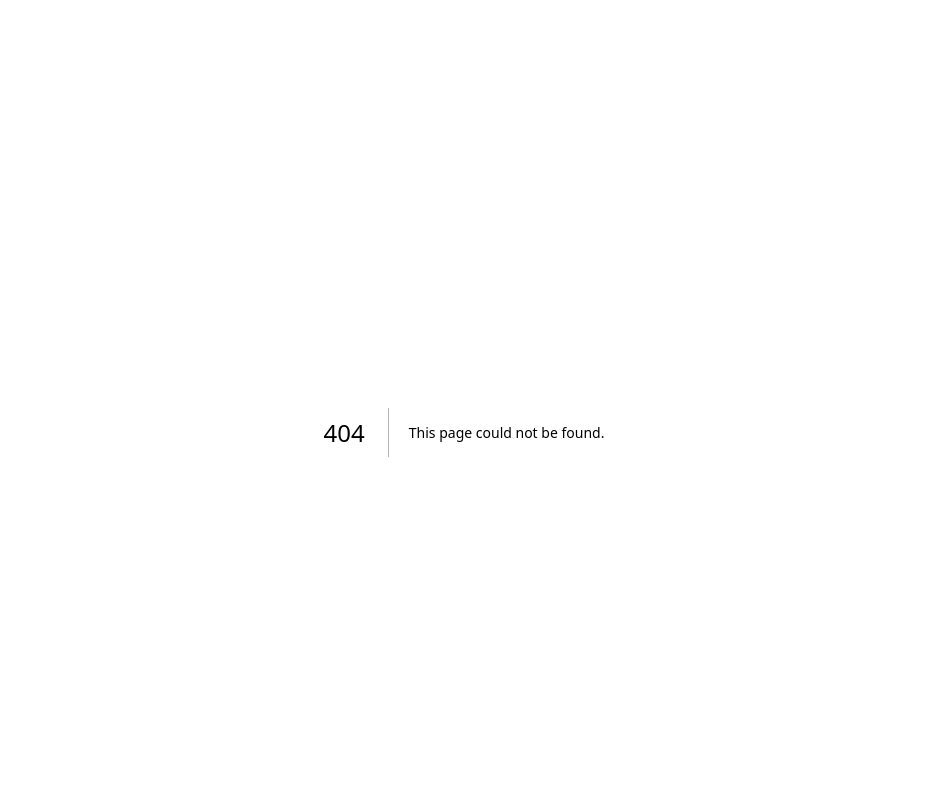
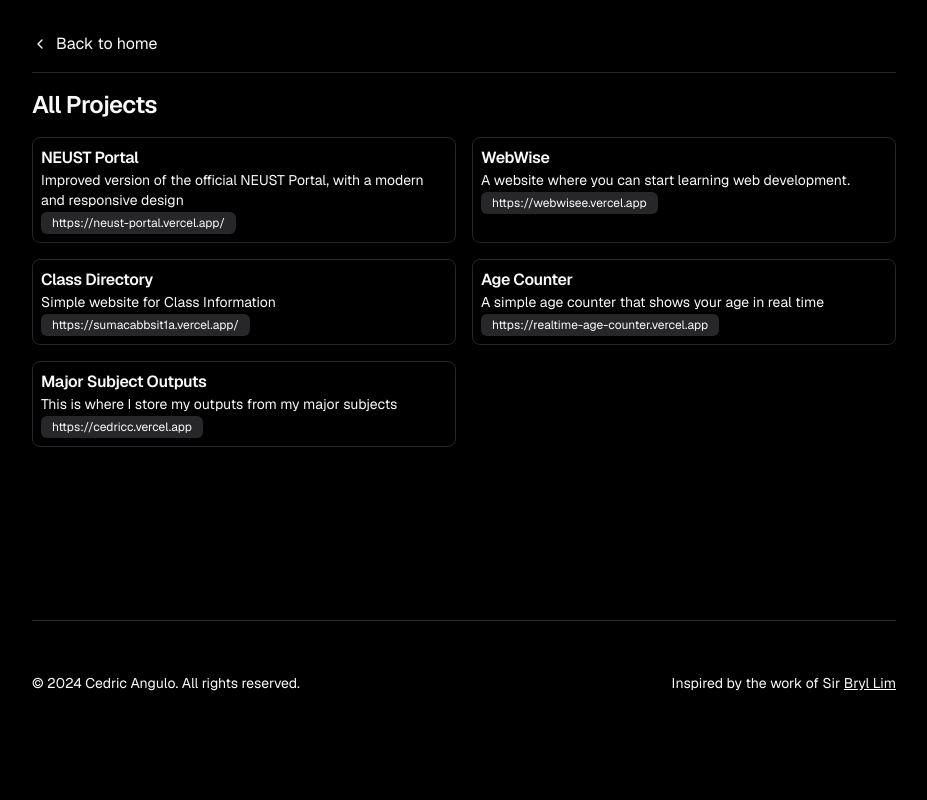
Before and after one commit to bryan308/simplified-portfolio, a Next.js app: page /projects in a window 1280 px wide. Before the commit this address had no page. Shown: the top 800 px of the page, without its empty margins (176-1103 px from the left). Built offline with nearby package versions, Linux system fonts and the light colour scheme.

Commit message:
feat: add new page for other projects and decreased animations duration

```diff
--- a/app/page.tsx
+++ b/app/page.tsx
@@ -15,7 +15,7 @@ export default function Home() {
 			<Profile />
 			<div className="grid gap-2 grid-cols-6 w-full mt-8">
 				<BentoCard
-					delay={0.5}
+					delay={0.4}
 					colSpan="col-span-6 md:col-span-4"
 					rowSpan="row-span-1 md:row-span-2"
 					title="About"
@@ -42,7 +42,7 @@ export default function Home() {
 					</p>
 				</BentoCard>
 				<BentoCard
-					delay={0.75}
+					delay={0.425}
 					colSpan="col-span-6 md:col-span-2"
 					rowSpan="row-span-1 md:row-span-3"
 					title="Education"
@@ -51,16 +51,19 @@ export default function Home() {
 					<EducationTimeline />
 				</BentoCard>
 				<BentoCard
-					delay={1}
+					delay={0.45}
 					colSpan="col-span-6 md:col-span-4"
 					rowSpan="row-span-1 md:row-span-2"
 					title="Recent Projects"
 					icon={<AppWindow className="size-5" />}
+					hasOwnPage
+					pathText="View all"
+					pagePath="/projects"
 				>
 					<RecentProjects />
 				</BentoCard>
 				<BentoCard
-					delay={1.5}
+					delay={0.475}
 					colSpan="col-span-6 md:col-span-2"
 					rowSpan="row-span-1 md:row-span-2"
 					title="Connect"
@@ -70,7 +73,7 @@ export default function Home() {
 					<Connect />
 				</BentoCard>
 				<BentoCard
-					delay={1.75}
+					delay={0.5}
 					colSpan="col-span-6 md:col-span-4"
 					rowSpan="row-span-1"
 					title="Tech Stack"
@@ -80,7 +83,7 @@ export default function Home() {
 					<TechStack />
 				</BentoCard>
 				<BentoCard
-					delay={1.75}
+					delay={0.5}
 					colSpan="col-span-6 md:col-span-4"
 					rowSpan="row-span-1"
 					title="Tech Stack"
@@ -90,7 +93,7 @@ export default function Home() {
 					<TechStack />
 				</BentoCard>
 				<BentoCard
-					delay={1.5}
+					delay={0.475}
 					colSpan="col-span-6 md:col-span-2"
 					rowSpan="row-span-1 md:row-span-2"
 					title="Connect"
--- /dev/null
+++ b/app/projects/page.tsx
@@ -0,0 +1,92 @@
+"use client"
+
+import { Badge } from "@/components/ui/badge"
+import { Separator } from "@/components/ui/separator"
+import { ChevronLeft } from "lucide-react"
+import Link from "next/link"
+
+import { motion } from "motion/react"
+import React from "react"
+
+const projects = [
+	{
+		title: "NEUST Portal",
+		description:
+			"Improved version of the official NEUST Portal, with a modern and responsive design",
+		url: "https://neust-portal.vercel.app/",
+	},
+	{
+		title: "WebWise",
+		description: "A website where you can start learning web development.",
+		url: "https://webwisee.vercel.app",
+	},
+	{
+		title: "Class Directory",
+		description: "Simple website for Class Information",
+		url: "https://sumacabbsit1a.vercel.app/",
+	},
+	{
+		title: "Age Counter",
+		description: "A simple age counter that shows your age in real time",
+		url: "https://realtime-age-counter.vercel.app",
+	},
+	{
+		title: "Major Subject Outputs",
+		description: "This is where I store my outputs from my major subjects",
+		url: "https://cedricc.vercel.app",
+	},
+]
+
+const Projects = () => {
+	return (
+		<>
+			<motion.div {...AnimatefadeIn(0)}>
+				<Link
+					href="/"
+					className="flex items-center gap-2 w-fit group"
+				>
+					<ChevronLeft className="h-4 w-4 translate-x-0 transform opacity-100 md:opacity-0 md:transition-all md:duration-300 md:ease-out md:group-hover:translate-x-1 md:group-focus:translate-x-1 md:group-hover:opacity-100 md:group-focus:opacity-100" />{" "}
+					<span className="translate-x-0 md:-translate-x-6 md:group-hover:translate-x-0 md:group-focus:translate-x-0 md:transition-all md:duration-300 md:ease-out">
+						Back to home
+					</span>
+				</Link>
+			</motion.div>
+			<Separator className="my-4" />
+			<motion.h3 {...AnimatefadeIn(0.25)}>All Projects</motion.h3>
+			<motion.div
+				{...AnimatefadeIn(0.5)}
+				className="grid grid-cols-1 md:grid-cols-2 gap-4 mt-4 mb-[20%]"
+			>
+				{projects.map((project, index) => (
+					<Link
+						key={index}
+						href={project.url}
+						target="_blank"
+						rel="noopener noreferrer"
+						className="border p-2 rounded-lg hover:-translate-y-px hover:border-primary/30 hover:shadow-md transition-all"
+					>
+						<h4 className="text-base font-semibold">{project.title}</h4>
+						<p className="text-sm">{project.description}</p>
+						{project.url && (
+							<Badge
+								variant="secondary"
+								className="font-normal"
+							>
+								{project.url}
+							</Badge>
+						)}
+					</Link>
+				))}
+			</motion.div>
+		</>
+	)
+}
+
+export default Projects
+
+const AnimatefadeIn = (delay: number = 0) => ({
+	initial: { opacity: 0, y: "1.5rem", filter: "blur(4px)" },
+	animate: { opacity: 1, y: "0", filter: "blur(0)" },
+	exit: { opacity: 1, y: "0", filter: "blur(0)" },
+	transition: { delay, duration: 0.3, ease: "easeInOut" },
+})
--- a/components/shared/bento-card.tsx
+++ b/components/shared/bento-card.tsx
@@ -5,9 +5,10 @@ import React, { ReactNode, ReactElement } from "react"
 import { motion } from "motion/react"
 
 import Image from "next/image"
-import { Square } from "lucide-react"
+import { ChevronRight, Square } from "lucide-react"
+import Link from "next/link"
 
-const BentoCard: React.FC<{
+interface IBentoCardProps {
 	children: ReactNode
 	className?: string
 	title: string
@@ -15,7 +16,24 @@ const BentoCard: React.FC<{
 	colSpan?: string
 	rowSpan?: string
 	delay?: number
-}> = ({ children, className, title, icon = <Square />, colSpan, rowSpan, delay = 0, ...props }) => {
+	hasOwnPage?: boolean
+	pathText?: string
+	pagePath?: string
+}
+
+const BentoCard: React.FC<IBentoCardProps> = ({
+	children,
+	className,
+	title,
+	icon = <Square />,
+	colSpan,
+	rowSpan,
+	delay = 0,
+	hasOwnPage = false,
+	pathText,
+	pagePath,
+	...props
+}) => {
 	return (
 		<motion.div
 			initial={{ opacity: 0, y: "1rem", filter: "blur(4px)" }}
@@ -23,7 +41,7 @@ const BentoCard: React.FC<{
 			exit={{ opacity: 1, y: "0", filter: "blur(0)" }}
 			transition={{
 				delay: delay,
-				duration: 0.75,
+				duration: 0.3,
 				ease: "easeInOut",
 			}}
 			className={cn(
@@ -34,9 +52,22 @@ const BentoCard: React.FC<{
 			)}
 			{...props}
 		>
-			<div className="flex items-center mb-2">
-				{icon && <span className="mr-2">{icon}</span>}
-				<h4 className="text-lg">{title}</h4>
+			<div className="flex justify-between items-center mb-2">
+				<div className="flex items-center">
+					{icon && <span className="mr-2">{icon}</span>}
+					<h4 className="text-lg">{title}</h4>
+				</div>
+				{hasOwnPage && (
+					<Link
+						href={pagePath ? pagePath : ""}
+						className="inline-flex items-center text-sm group"
+					>
+						<span className="translate-x-4 group-hover:translate-x-0 group-focus:translate-x-0 transition-all duration-300 ease-out">
+							{pathText}{" "}
+						</span>
+						<ChevronRight className="h-4 w-4 translate-x-0 transform opacity-0 transition-all duration-300 ease-out group-hover:translate-x-1 group-hover:opacity-100 group-focus:translate-x-1 group-focus:opacity-100" />
+					</Link>
+				)}
 			</div>
 			{children}
 		</motion.div>
--- a/components/shared/footer.tsx
+++ b/components/shared/footer.tsx
@@ -10,7 +10,7 @@ const Footer: React.FC = () => {
 			initial={{ opacity: 0, filter: "blur(4px)" }}
 			animate={{ opacity: 1, filter: "blur(0)" }}
 			exit={{ opacity: 1, y: "0", filter: "blur(0)" }}
-			transition={{ delay: 2, duration: 0.75, ease: "easeInOut" }}
+			transition={{ delay: 0.5, duration: 0.3, ease: "easeInOut" }}
 			className="flex flex-col md:flex-row justify-between max-w-4xl mx-auto border-t mt-20 py-6 md:py-12 text-sm"
 			aria-label="Footer"
 		>
--- a/components/shared/profile/index.tsx
+++ b/components/shared/profile/index.tsx
@@ -22,7 +22,7 @@ const AnimatefadeIn = (delay: number = 0) => ({
 	initial: { opacity: 0, y: "1.5rem", filter: "blur(4px)" },
 	animate: { opacity: 1, y: "0", filter: "blur(0)" },
 	exit: { opacity: 1, y: "0", filter: "blur(0)" },
-	transition: { delay, duration: 0.75, ease: "easeInOut" },
+	transition: { delay, duration: 0.3, ease: "easeInOut" },
 })
 
 const Profile: React.FC = () => {
@@ -64,7 +64,7 @@ const Profile: React.FC = () => {
 					{personalInfo.profession}
 				</motion.h4>
 				<motion.div
-					{...AnimatefadeIn(0.5)}
+					{...AnimatefadeIn(0.4)}
 					className="mt-4"
 				>
 					<Button
--- a/components/shared/recent-projects/index.tsx
+++ b/components/shared/recent-projects/index.tsx
@@ -2,8 +2,8 @@ import neustPortal from "@/public/neust-portal.png"
 import pokemon from "@/public/tcg-tool.png"
 import personalWebsite from "@/public/personal-website.png"
 import caResources from "@/public/ca-resources.jpg"
-import webwise from "@/public/webwise.jpeg"
-import technoOdyssey from "@/public/technodyssey-mobile.jpg"
+// import webwise from "@/public/webwise.jpeg"
+// import technoOdyssey from "@/public/technodyssey-mobile.jpg"
 
 import Link from "next/link"
 import Image, { StaticImageData } from "next/image"
@@ -38,18 +38,6 @@ const projects = [
 		description: "Website that provides valuable resources and guides to improve productivity.",
 		url: "https://ca-resources.vercel.app",
 		image: caResources,
-	},
-	{
-		title: "WebWise",
-		description: "A website where you can start learning web development.",
-		url: "https://webwisee.vercel.app",
-		image: webwise,
-	},
-	{
-		title: "Techno Odyssey",
-		description: "CICT Technoday 2024 entry, featuring future technologies.",
-		url: "https://technodyssey.vercel.app",
-		image: technoOdyssey,
 	},
 ]
 
@@ -96,7 +84,7 @@ const RecentProjects: React.FC = () => {
 					description={project.description}
 				>
 					<Link
-						className="border p-2 rounded-lg hover:-translate-y-px hover:border-primary/30 hover:shadow-md transition-all"
+						className="border p-2 rounded-lg hover:-translate-y-px focus:-translate-y-px hover:border-primary/30 focus:border-primary/30 hover:shadow-md focus:shadow-md transition-all"
 						href={project.url || ""}
 						target="_blank"
 						rel="noopener noreferrer"
--- /dev/null
+++ b/components/ui/separator.tsx
@@ -0,0 +1,31 @@
+"use client"
+
+import * as React from "react"
+import * as SeparatorPrimitive from "@radix-ui/react-separator"
+
+import { cn } from "@/lib/utils"
+
+const Separator = React.forwardRef<
+  React.ElementRef<typeof SeparatorPrimitive.Root>,
+  React.ComponentPropsWithoutRef<typeof SeparatorPrimitive.Root>
+>(
+  (
+    { className, orientation = "horizontal", decorative = true, ...props },
+    ref
+  ) => (
+    <SeparatorPrimitive.Root
+      ref={ref}
+      decorative={decorative}
+      orientation={orientation}
+      className={cn(
+        "shrink-0 bg-border",
+        orientation === "horizontal" ? "h-[1px] w-full" : "h-full w-[1px]",
+        className
+      )}
+      {...props}
+    />
+  )
+)
+Separator.displayName = SeparatorPrimitive.Root.displayName
+
+export { Separator }
--- a/package.json
+++ b/package.json
@@ -9,6 +9,7 @@
     "lint": "next lint"
   },
   "dependencies": {
+    "@radix-ui/react-separator": "^1.1.2",
     "@radix-ui/react-slot": "^1.1.1",
     "@radix-ui/react-tooltip": "^1.1.6",
     "class-variance-authority": "^0.7.1",
```
Also changed, not shown: 1 other file (tests, documents, lock files or other folders).
